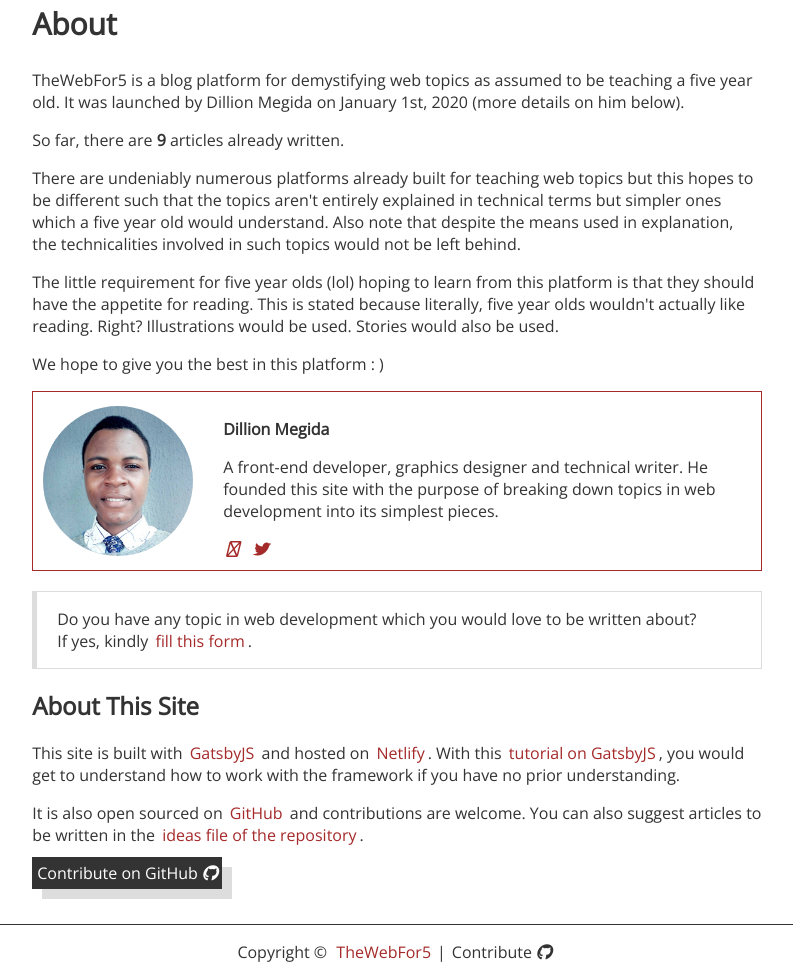
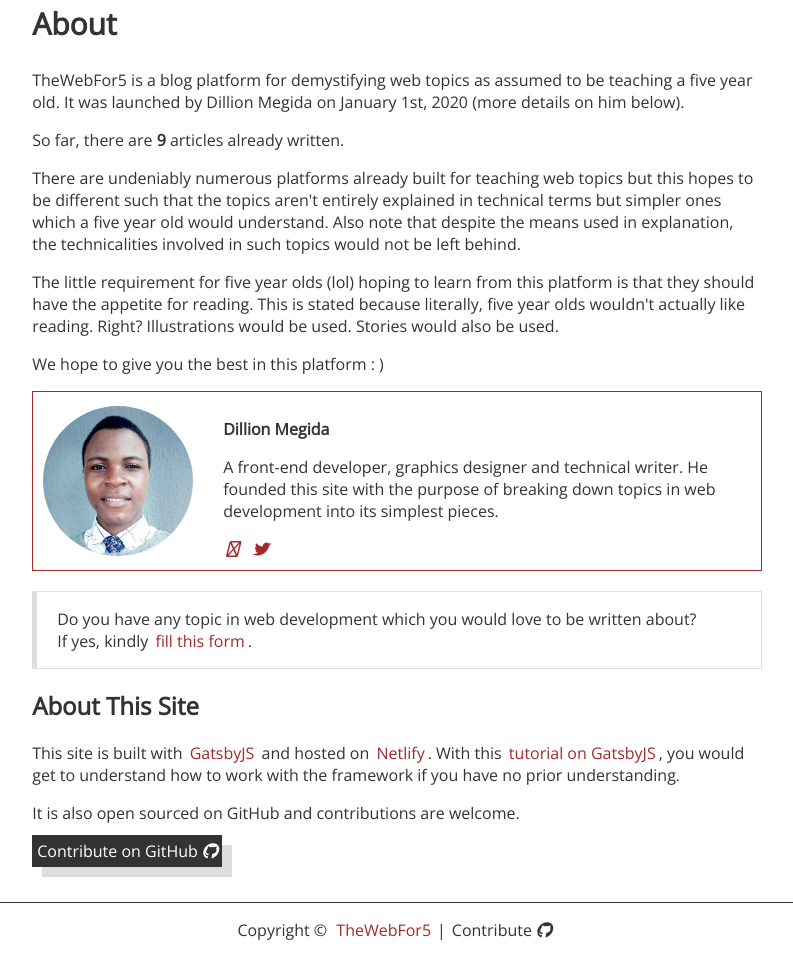
Before and after one commit to dillionmegida/thewebfor5, a Gatsby site: page /about in a window 1280 px wide. Shown: the part 604-1578 px from the top of the page, without its empty margins (243-1036 px from the left). After the commit the page ends 1556 px from the top, so only its background shows below. Built offline with nearby package versions, Linux system fonts and the light colour scheme; Gatsby itself is replaced by a stand-in of ours.

Commit message:
Update about.js

```diff
--- a/src/pages/about.js
+++ b/src/pages/about.js
@@ -64,7 +64,7 @@ export default ({ data }) => {
                 <div className={Styles.OtherDetails}>
                     <h2>About This Site</h2>
                     <p>This site is built with <a href='https://gatsbyjs.org' title='GatsbyJS website'>GatsbyJS</a> and hosted on <a href='https://netlify.com' title='Netlify website'>Netlify</a>. With this <a href='https://gatsbyjs.org' title='GatsbyJS Tutorial documentation'>tutorial on GatsbyJS</a>, you would get to understand how to work with the framework if you have no prior understanding.</p>
-                    <p>It is also open sourced on <a href='https://github.com' title='GitHub website'>GitHub</a> and contributions are welcome. You can also suggest articles to be written in the <a href='https://github.com'>ideas file of the repository</a>.</p>
+                    <p>It is also open sourced on GitHub and contributions are welcome.</p>
                     <a className={Styles.GitHub} href={Brand.repo} title={`GitHub repository for ${Brand.name}`}>
                         Contribute on GitHub <i className='fa fa-github'></i>
                     </a>
```
